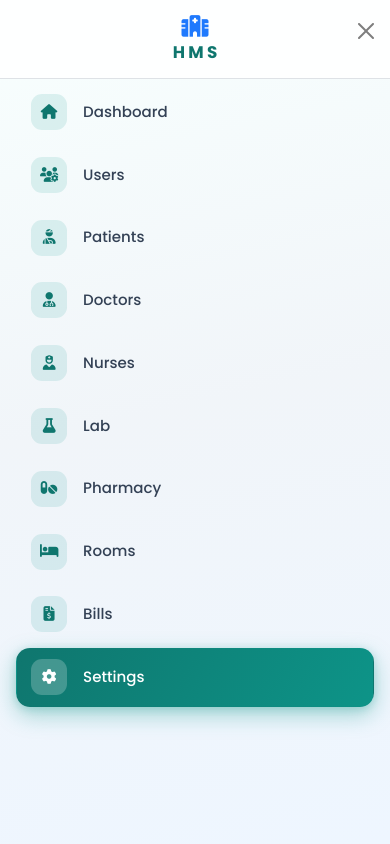
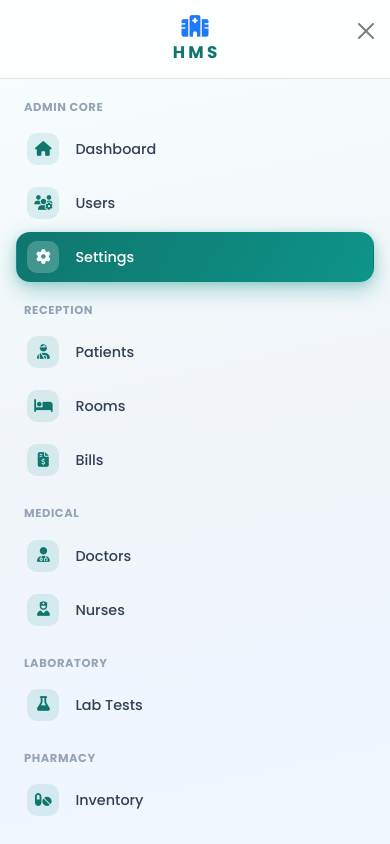
Before and after one commit to usame-ahmed/hospital-management-system, a PHP site: page /admin/create.php in a window 390 px wide, after a click that opens the changed part. Run offline with PHP 8.4, Linux system fonts and the light colour scheme; a user stored in the database is signed in.

Commit message:
feat: implement dashboard sidebar with responsive styling and role-based themes

```diff
--- a/assets/css/style.css
+++ b/assets/css/style.css
@@ -3,14 +3,14 @@
     --hms-success: #198754;
     --hms-warning: #ffc107;
     --hms-danger: #dc3545;
-    --sidebar-width: 288px;
-    --sidebar-width-collapsed: 82px;
+    --sidebar-width: 235px;
+    --sidebar-width-collapsed: 72px;
     --sidebar-accent: #0d9488;
     --sidebar-accent-deep: #0f766e;
     --sidebar-accent-rgb: 13, 148, 136;
-    --sidebar-shadow: 12px 0 40px rgba(15, 23, 42, 0.08);
-    --sidebar-radius-tr: 22px;
-    --sidebar-radius-br: 22px;
+    --sidebar-shadow: 10px 0 35px rgba(15, 23, 42, 0.08);
+    --sidebar-radius-tr: 16px;
+    --sidebar-radius-br: 16px;
 }
 * { box-sizing: border-box; font-family: 'Poppins', sans-serif; }
 body {
@@ -326,10 +326,10 @@ body[data-bs-theme='dark'] .sidebar {
         transform 0.22s ease,
         border-color 0.26s ease;
     font-weight: 500;
-    font-size: 0.94rem;
+    font-size: 0.9rem;
     line-height: 1.25;
-    min-height: 46px;
-    padding: 0.65rem 0.88rem;
+    min-height: 42px;
+    padding: 0.5rem 0.65rem;
     border: 1px solid transparent;
     flex-wrap: nowrap;
     white-space: nowrap;
@@ -372,9 +372,9 @@ body[data-bs-theme='dark'] .sidebar {
     color: #fff !important;
 }
 .sidebar .sidebar-nav-link .nav-icon {
-    width: 36px;
-    height: 36px;
-    border-radius: 11px;
+    width: 32px;
+    height: 32px;
+    border-radius: 10px;
     display: inline-flex;
     align-items: center;
     justify-content: center;
--- a/includes/sidebar.php
+++ b/includes/sidebar.php
@@ -11,16 +11,25 @@ if ($appTitleInitials === '') {
 }
 $links = [
     'admin' => [
+        ['type' => 'header', 'label' => 'Admin Core'],
         ['Dashboard', '/admin/dashboard.php', 'fa-solid fa-house'],
         ['Users', '/admin/users.php', 'fa-solid fa-users-gear'],
+        ['Settings', '/admin/create.php', 'fa-solid fa-cog'],
+
+        ['type' => 'header', 'label' => 'Reception'],
         ['Patients', '/receptionist/view.php', 'fa-solid fa-user-injured'],
+        ['Rooms', '/admissions/view.php', 'fa-solid fa-bed'],
+        ['Bills', '/billing/view.php', 'fa-solid fa-file-invoice-dollar'],
+
+        ['type' => 'header', 'label' => 'Medical'],
         ['Doctors', '/admin/doctors.php', 'fa-solid fa-user-doctor'],
         ['Nurses', '/admin/nurses.php', 'fa-solid fa-user-nurse'],
-        ['Lab', '/lab/view.php', 'fa-solid fa-flask'],
-        ['Pharmacy', '/pharmacy/view.php', 'fa-solid fa-pills'],
-        ['Rooms', '/admissions/view.php', 'fa-solid fa-bed'],
-        ['Bills', '/billing/view.php', 'fa-solid fa-file-invoice-dollar'],
-        ['Settings', '/admin/create.php', 'fa-solid fa-cog'],
+
+        ['type' => 'header', 'label' => 'Laboratory'],
+        ['Lab Tests', '/lab/view.php', 'fa-solid fa-flask'],
+
+        ['type' => 'header', 'label' => 'Pharmacy'],
+        ['Inventory', '/pharmacy/view.php', 'fa-solid fa-pills'],
     ],
     'receptionist' => [
         ['Dashboard', '/receptionist/dashboard.php', 'fa-solid fa-house'],
@@ -60,20 +69,23 @@ $links = [
         <button type="button" class="btn-close position-absolute top-50 end-0 translate-middle-y me-2" data-bs-dismiss="offcanvas" aria-label="Close"></button>
     </div>
     <div class="offcanvas-body d-flex flex-column p-0 sidebar-body">
-        <div class="sidebar-brand d-none d-lg-flex flex-column align-items-center text-center px-3 pt-4 pb-3 gap-3" aria-label="<?= e(APP_NAME) ?>">
+        <div class="sidebar-brand d-none d-lg-flex flex-row align-items-center px-3 pt-3 pb-3 gap-3" aria-label="<?= e(APP_NAME) ?>">
             <span class="brand-icon brand-icon-wordmark" aria-hidden="true"><i class="fa-solid fa-hospital"></i></span>
-            <div class="sidebar-brand-text w-100">
-                <div class="sidebar-brand-wordmark">
-                    <?php foreach ($appTitleWords as $word): ?>
-                        <span class="sidebar-brand-line"><?= e($word) ?></span>
-                    <?php endforeach; ?>
+            <div class="sidebar-brand-text text-start">
+                <div class="sidebar-brand-wordmark fw-bold fs-6 lh-sm text-truncate">
+                    <?= e(APP_NAME) ?>
                 </div>
-                <span class="sidebar-brand-meta small text-muted d-block mt-2 mb-0">Medical SaaS Dashboard</span>
+                <span class="sidebar-brand-meta small text-muted d-block mt-1 mb-0" style="font-size: 0.72rem;">Medical Dashboard</span>
             </div>
-
         </div>
         <nav class="sidebar-nav-scroll nav nav-pills flex-column gap-1 px-3 flex-grow-1" aria-label="Main navigation">
-            <?php foreach ($links[$role] ?? [] as [$label, $path, $icon]): ?>
+            <?php foreach ($links[$role] ?? [] as $item): ?>
+                <?php if (isset($item['type']) && $item['type'] === 'header'): ?>
+                    <div class="sidebar-heading text-uppercase mt-3 mb-1 px-2" style="font-size: 0.72rem; font-weight: 700; color: #94a3b8; letter-spacing: 0.05em;">
+                        <?= e($item['label']) ?>
+                    </div>
+                <?php else: ?>
+                    <?php [$label, $path, $icon] = $item; ?>
                     <?php $isActive = str_contains($currentPath, $path); ?>
                     <a class="nav-link sidebar-nav-link d-flex flex-nowrap align-items-center gap-3 <?= $isActive ? 'active' : '' ?>"
                        href="<?= BASE_URL . $path ?>"
@@ -81,6 +93,7 @@ $links = [
                         <span class="nav-icon flex-shrink-0" aria-hidden="true"><i class="<?= e($icon) ?>"></i></span>
                         <span class="sidebar-link-text flex-grow-1 min-w-0 text-truncate"><?= e($label) ?></span>
                     </a>
+                <?php endif; ?>
             <?php endforeach; ?>
         </nav>
 
```
Also changed, not shown: other parts of assets/css/style.css (+18 -10 lines). Lines whose indentation alone changed are shown as unchanged.
